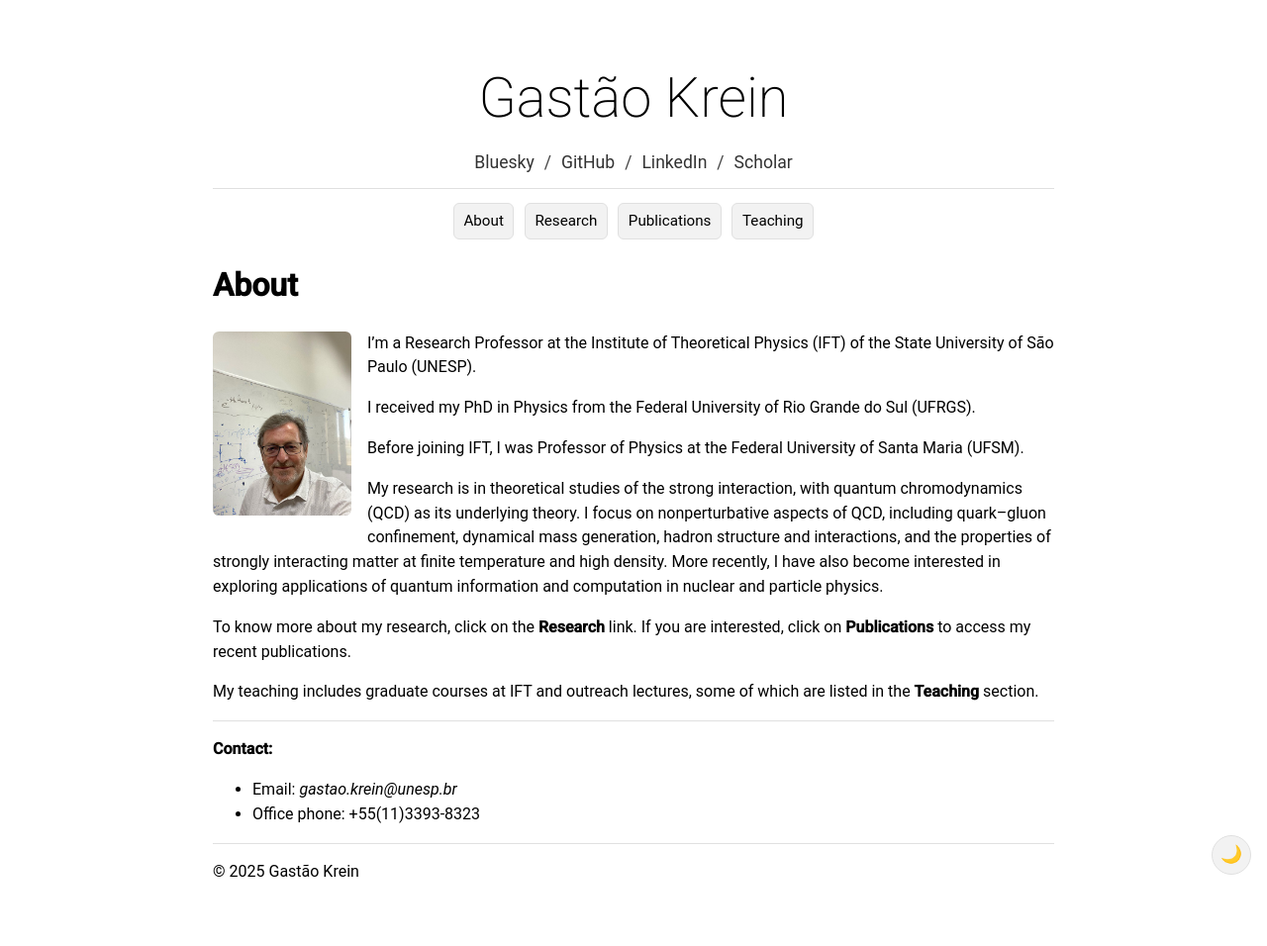
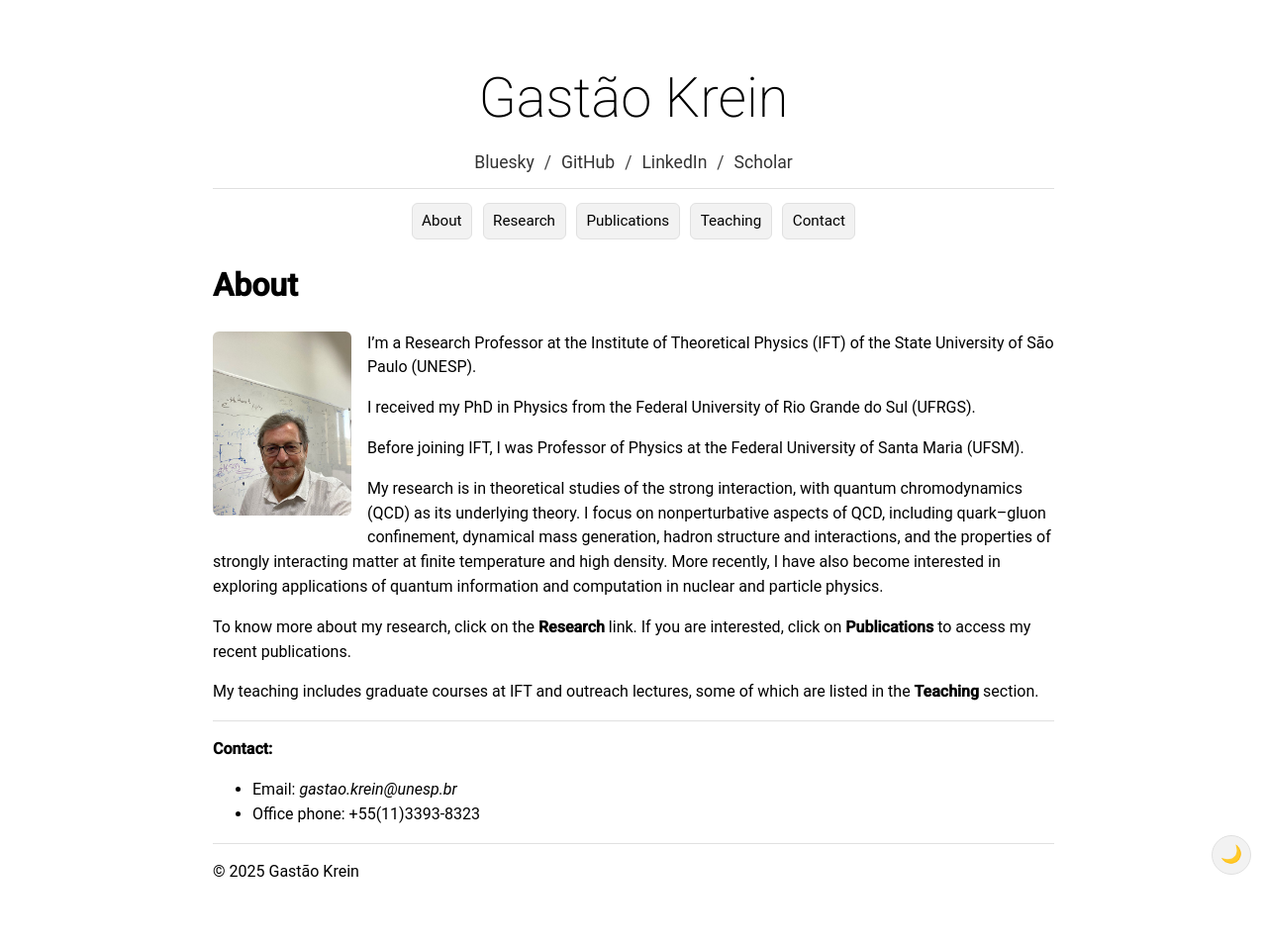
Before and after one commit to gkrein/gkrein.github.io, a Jekyll site: the page built from index.md, in a window 1280 px wide. Shown: the whole page at 99% size. Built offline with Jekyll 4.4.1, drawn with Linux system fonts in a browser that asks for light colours; some web fonts are replaced.

Commit message:
Update default.html

```diff
--- a/_layouts/default.html
+++ b/_layouts/default.html
@@ -32,6 +32,7 @@
   <a href="/Research.html">Research</a>
   <a href="/Publications.html">Publications</a>
   <a href="/Teaching.html">Teaching</a>
+  <a href="/Contact.html">Contact</a>
   </nav>
   </header>
 
```
